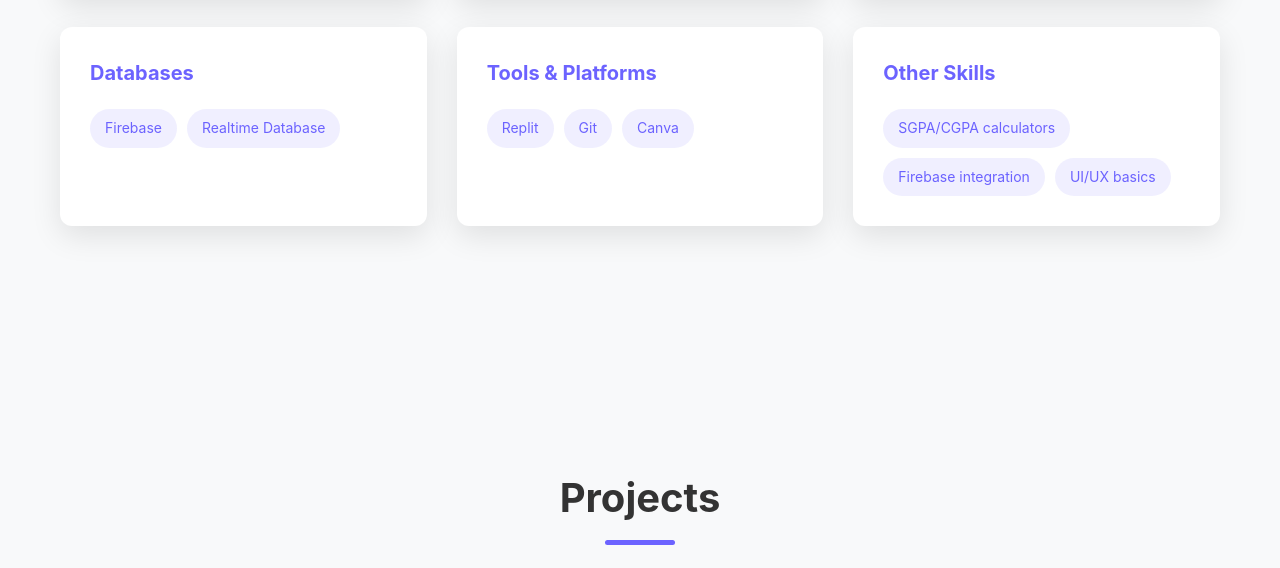
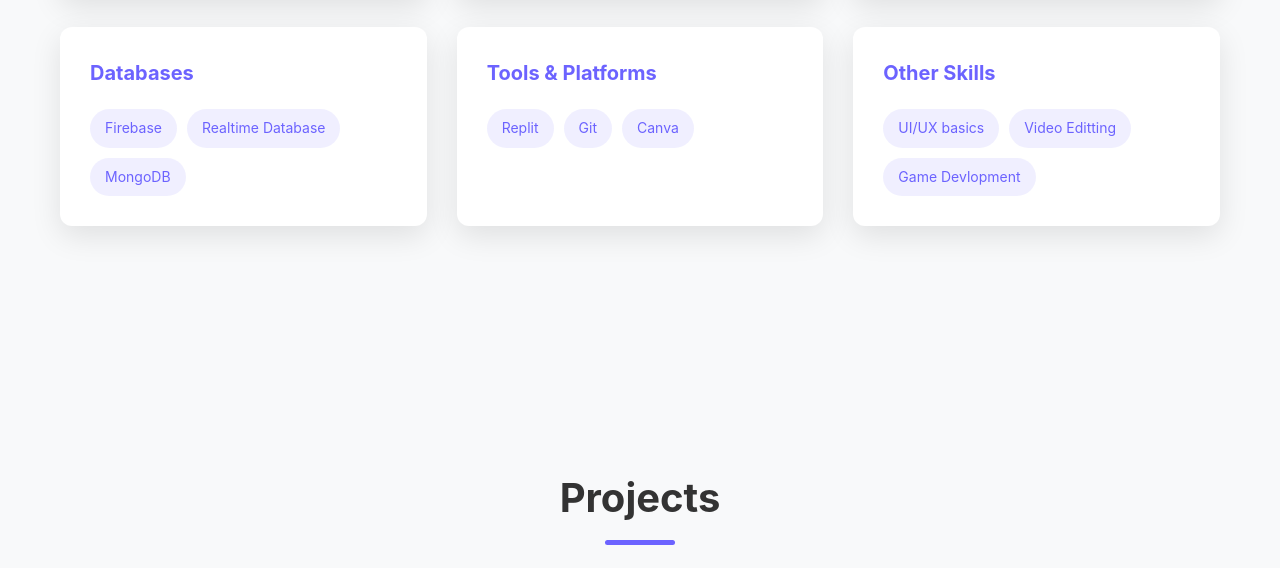
Before and after one commit to Anonymousz08/portfolio, a plain HTML site: page index.html in a window 1280 px wide. Shown: the part 2203-2771 px from the top of the page. Drawn offline with nearby package versions, Linux system fonts and the light colour scheme; animation ran at ten frames a second.

Commit message:
Update index.html

```diff
--- a/index.html
+++ b/index.html
@@ -149,6 +149,7 @@
               <div class="skill-items">
                 <span class="skill-item">Firebase</span>
                 <span class="skill-item">Realtime Database</span>
+                <span class="skill-item">MongoDB</span>
               </div>
             </div>
             <div class="skill-category">
@@ -162,9 +163,9 @@
             <div class="skill-category">
               <h3>Other Skills</h3>
               <div class="skill-items">
-                <span class="skill-item">SGPA/CGPA calculators</span>
-                <span class="skill-item">Firebase integration</span>
                 <span class="skill-item">UI/UX basics</span>
+                <span class="skill-item">Video Editting</span>
+                <span class="skill-item">Game Devlopment</span>
               </div>
             </div>
           </div>
```
